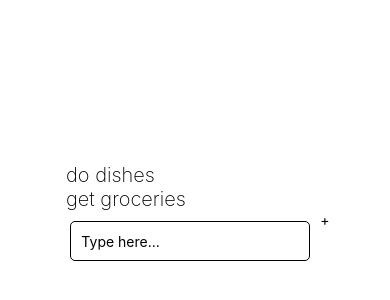
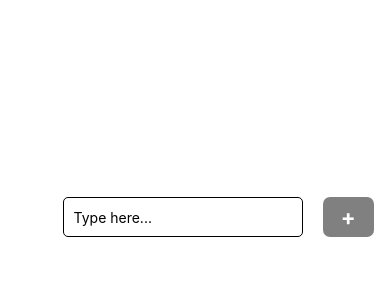
Before and after one commit to sashhw/ToDo, a React Native app: screen / in a window 390 px wide. Shown: the part 220-520 px from the top of the page. Built offline with nearby package versions, Linux system fonts and the light colour scheme.

Commit message:
combined the text input component with the add button, added add task to handle adding to do to list

```diff
--- a/components/AddButton.js
+++ b/components/AddButton.js
@@ -1,13 +1,25 @@
 import { Button, TouchableOpacity, Text, StyleSheet } from "react-native";
 
-const AddButton = () => (
-  <TouchableOpacity>
-    <Text>+</Text>
+const AddButton = ({ onPress }) => (
+  <TouchableOpacity style={styles.container} onPress={onPress}>
+    <Text style={styles.text}>+</Text>
   </TouchableOpacity>
 );
 
 const styles = StyleSheet.create({
-  container: {},
+  container: {
+    backgroundColor: "gray",
+    height: 40,
+    width: "18%",
+    borderRadius: 7,
+    alignItems: "center",
+    justifyContent: "center",
+  },
+  text: {
+    fontSize: 22,
+    fontWeight: "300",
+    color: "white",
+  },
 });
 
 export default AddButton;
--- a/components/ListItem.js
+++ b/components/ListItem.js
@@ -1,8 +1,9 @@
+import React from "react";
 import { View, StyleSheet, Text } from "react-native";
 
-const ListItem = ({ title }) => (
+const ListItem = ({ data }) => (
   <View>
-    <Text style={styles.title}> {title}</Text>
+    <Text style={styles.title}>{data.text}</Text>
   </View>
 );
 
--- a/components/TextInputBar.js
+++ b/components/TextInputBar.js
@@ -1,29 +1,66 @@
 import React, { useState } from "react";
-import { SafeAreaView, StyleSheet, TextInput } from "react-native";
+import {
+  View,
+  StyleSheet,
+  TextInput,
+  TouchableOpacity,
+  Text,
+} from "react-native";
 
-const TextInputBar = () => {
-  const [text, onChangeText] = useState("");
+const TextInputBar = ({ onAddTask }) => {
+  const [text, setText] = useState("");
+
+  const handleTextChange = (inputText) => {
+    setText(inputText);
+  };
+
+  const handleAddTask = () => {
+    onAddTask(text);
+    setText("");
+  };
 
   return (
-    <SafeAreaView>
+    <View style={styles.container}>
       <TextInput
         style={styles.input}
-        onChangeText={onChangeText}
+        onChangeText={handleTextChange}
         value={text}
         placeholder="Type here..."
       />
-    </SafeAreaView>
+      <TouchableOpacity style={styles.addButton} onPress={handleAddTask}>
+        <Text style={styles.addButtonText}>+</Text>
+      </TouchableOpacity>
+    </View>
   );
 };
 
 const styles = StyleSheet.create({
+  container: {
+    flexDirection: "row",
+    alignItems: "center",
+  },
   input: {
+    flex: 1,
     height: 40,
     margin: 10,
     borderWidth: 1,
     padding: 10,
     borderRadius: 5,
   },
+  addButton: {
+    backgroundColor: "gray",
+    height: 40,
+    width: "18%",
+    borderRadius: 7,
+    alignItems: "center",
+    justifyContent: "center",
+    marginLeft: 10,
+  },
+  addButtonText: {
+    fontSize: 22,
+    fontWeight: "bold",
+    color: "white",
+  },
 });
 
 export default TextInputBar;
--- a/screens/ToDoScreen.js
+++ b/screens/ToDoScreen.js
@@ -1,25 +1,25 @@
-import React from "react";
+import React, { useState } from "react";
 import { View, FlatList, StyleSheet } from "react-native";
 import ListItem from "../components/ListItem";
 import TextInputBar from "../components/TextInputBar";
-import AddButton from "../components/AddButton";
 
 const ToDoScreen = () => {
-  const tasks = [
-    { id: "1", title: "do dishes" },
-    { id: "2", title: "get groceries" },
-  ];
+  const [tasks, setTasks] = useState([]);
+
+  const addTask = (newTask) => {
+    setTasks((prev) => [...prev, { text: newTask }]);
+  };
 
   return (
     <View style={styles.container}>
       <FlatList
         data={tasks}
-        renderItem={({ item }) => <ListItem title={item.title} />}
-        keyExtractor={(task) => task.id}
+        renderItem={({ item, index }) => <ListItem data={item} index={index} />}
+        keyExtractor={(item, index) => index.toString()}
       />
+
       <View style={styles.inputContainer}>
-        <TextInputBar />
-        <AddButton />
+        <TextInputBar onAddTask={addTask} />
       </View>
     </View>
   );
@@ -32,6 +32,8 @@ const styles = StyleSheet.create({
   },
   inputContainer: {
     flexDirection: "row",
+    justifyContent: "center",
+    alignItems: "center",
   },
 });
 
```
